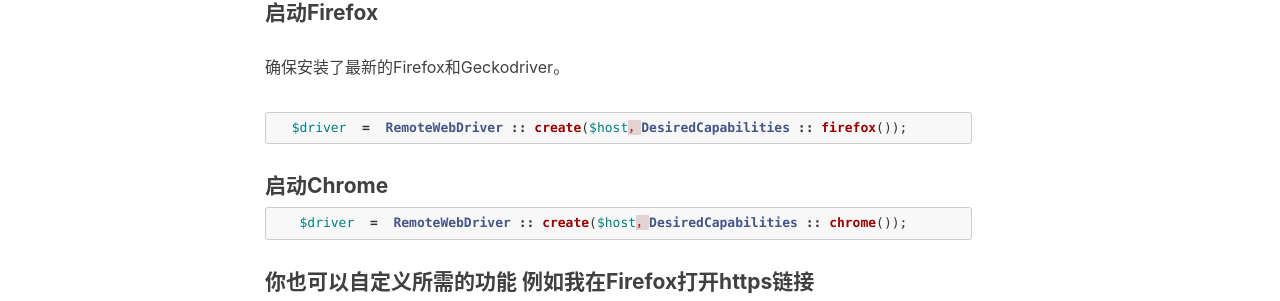
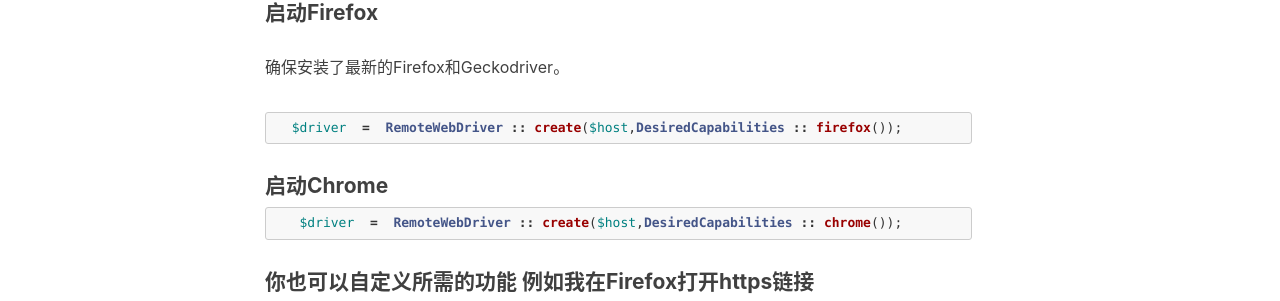
Before and after one commit to feimoc/feimoc.github.io, a Jekyll site: the page built from _posts/2017-11-16-php webdriver.md, in a window 1280 px wide. Shown: the part 1278-1579 px from the top of the page. Built offline with Jekyll 4.4.1, drawn with Linux system fonts in a browser that asks for light colours; nearby versions of some CDN libraries; comment, search, counter and statistics services are not loaded.

Commit message:
Update articles

````diff
--- a/_posts/2017-11-16-php webdriver.md
+++ b/_posts/2017-11-16-php webdriver.md
@@ -33,11 +33,11 @@
 #### 启动Firefox
   确保安装了最新的Firefox和Geckodriver。
   ```php
-  $driver  =  RemoteWebDriver :: create($host，DesiredCapabilities :: firefox());
+  $driver  =  RemoteWebDriver :: create($host,DesiredCapabilities :: firefox());
   ```
 #### 启动Chrome
    ```php
-   $driver  =  RemoteWebDriver :: create($host，DesiredCapabilities :: chrome());
+   $driver  =  RemoteWebDriver :: create($host,DesiredCapabilities :: chrome());
    ```
 #### 你也可以自定义所需的功能 例如我在Firefox打开https链接
  ```php
````
